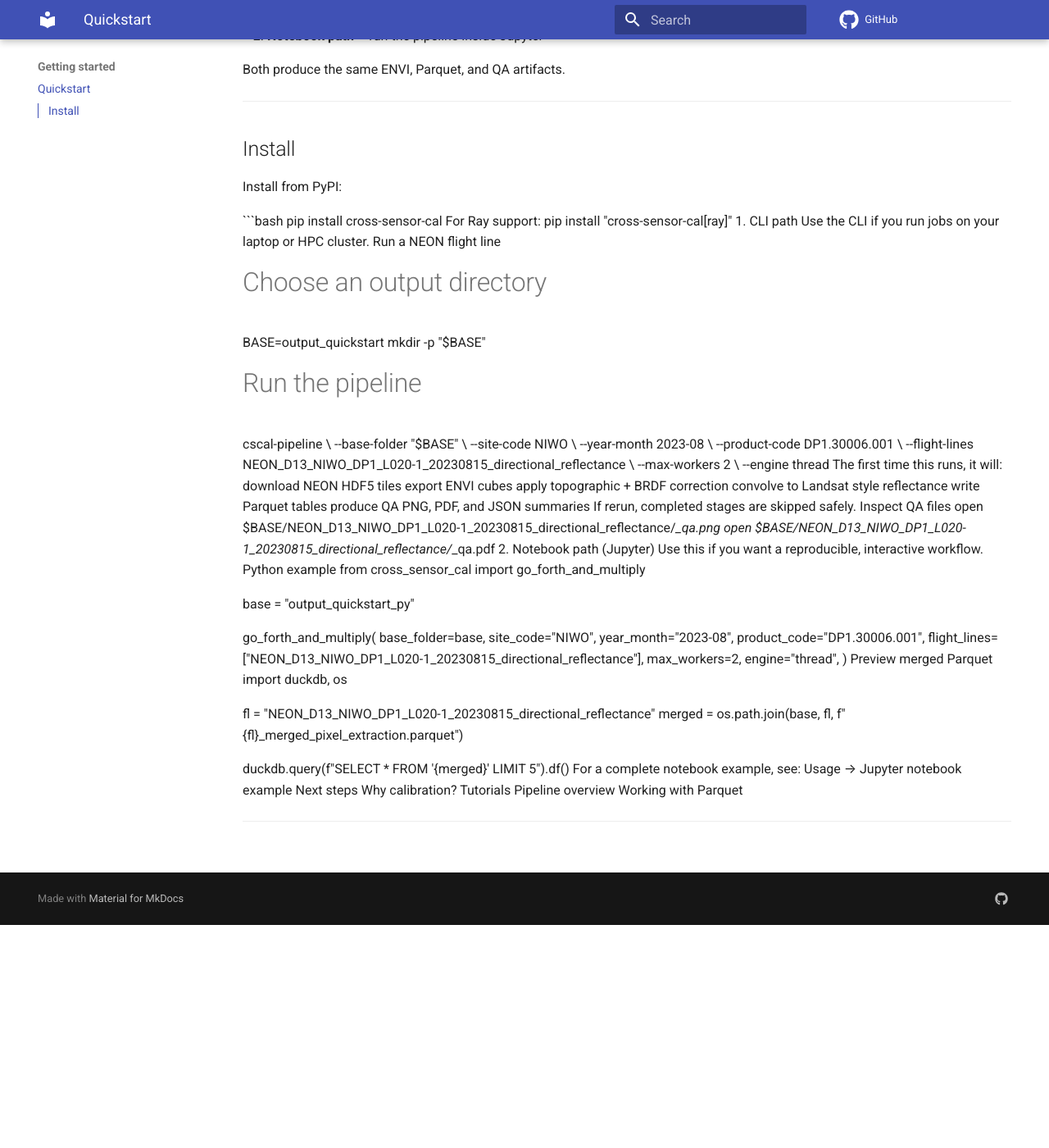
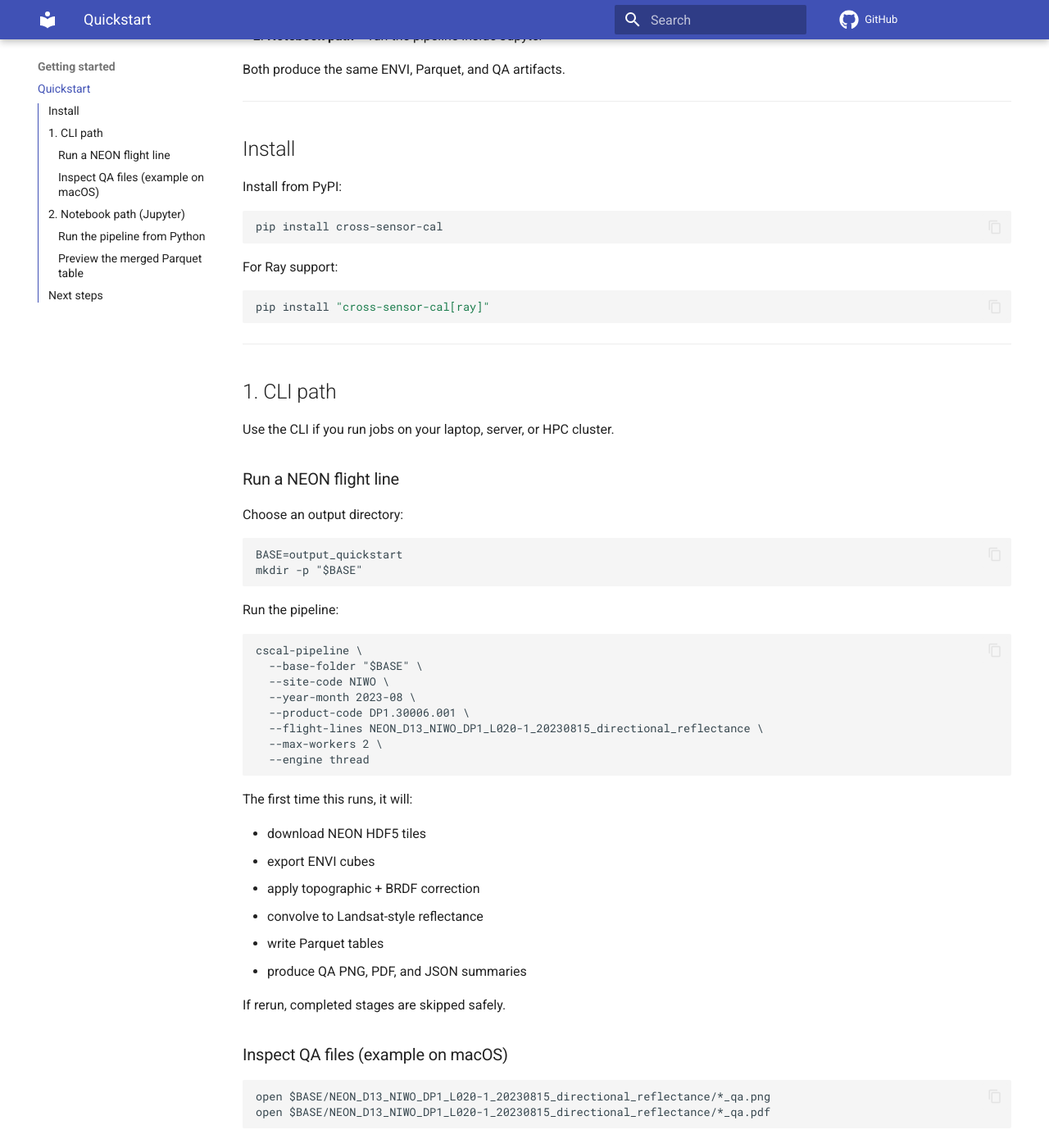
Before and after one commit to earthlab/cross-sensor-cal, an MkDocs documentation site: the page built from docs/quickstart.md, in a window 1280 px wide and 1400 px high, scrolled down 272 px. Shown: the whole window at 82% size. Built offline with MkDocs 1.6.1 and Material for MkDocs 9.7.7, drawn with Linux system fonts in a browser that asks for light colours; comment, search, counter and statistics services are not loaded; some of the changed text lies outside the part shown.

Commit message:
Update quickstart documentation formatting

````diff
--- a/docs/quickstart.md
+++ b/docs/quickstart.md
@@ -13,66 +13,97 @@ Both produce the same ENVI, Parquet, and QA artifacts.
 
 Install from PyPI:
 
-```bash
-pip install cross-sensor-cal
+    pip install cross-sensor-cal
+
 For Ray support:
-pip install "cross-sensor-cal[ray]"
-1. CLI path
-Use the CLI if you run jobs on your laptop or HPC cluster.
-Run a NEON flight line
-# Choose an output directory
-BASE=output_quickstart
-mkdir -p "$BASE"
 
-# Run the pipeline
-cscal-pipeline \
-  --base-folder "$BASE" \
-  --site-code NIWO \
-  --year-month 2023-08 \
-  --product-code DP1.30006.001 \
-  --flight-lines NEON_D13_NIWO_DP1_L020-1_20230815_directional_reflectance \
-  --max-workers 2 \
-  --engine thread
-The first time this runs, it will:
-download NEON HDF5 tiles
-export ENVI cubes
-apply topographic + BRDF correction
-convolve to Landsat style reflectance
-write Parquet tables
-produce QA PNG, PDF, and JSON summaries
-If rerun, completed stages are skipped safely.
-Inspect QA files
-open $BASE/NEON_D13_NIWO_DP1_L020-1_20230815_directional_reflectance/*_qa.png
-open $BASE/NEON_D13_NIWO_DP1_L020-1_20230815_directional_reflectance/*_qa.pdf
-2. Notebook path (Jupyter)
-Use this if you want a reproducible, interactive workflow.
-Python example
-from cross_sensor_cal import go_forth_and_multiply
-
-base = "output_quickstart_py"
-
-go_forth_and_multiply(
-    base_folder=base,
-    site_code="NIWO",
-    year_month="2023-08",
-    product_code="DP1.30006.001",
-    flight_lines=["NEON_D13_NIWO_DP1_L020-1_20230815_directional_reflectance"],
-    max_workers=2,
-    engine="thread",
-)
-Preview merged Parquet
-import duckdb, os
-
-fl = "NEON_D13_NIWO_DP1_L020-1_20230815_directional_reflectance"
-merged = os.path.join(base, fl, f"{fl}_merged_pixel_extraction.parquet")
-
-duckdb.query(f"SELECT * FROM '{merged}' LIMIT 5").df()
-For a complete notebook example, see:
-Usage → Jupyter notebook example
-Next steps
-Why calibration?
-Tutorials
-Pipeline overview
-Working with Parquet
+    pip install "cross-sensor-cal[ray]"
 
 ---
+
+## 1. CLI path
+
+Use the CLI if you run jobs on your laptop, server, or HPC cluster.
+
+### Run a NEON flight line
+
+Choose an output directory:
+
+    BASE=output_quickstart
+    mkdir -p "$BASE"
+
+Run the pipeline:
+
+    cscal-pipeline \
+      --base-folder "$BASE" \
+      --site-code NIWO \
+      --year-month 2023-08 \
+      --product-code DP1.30006.001 \
+      --flight-lines NEON_D13_NIWO_DP1_L020-1_20230815_directional_reflectance \
+      --max-workers 2 \
+      --engine thread
+
+The first time this runs, it will:
+
+- download NEON HDF5 tiles
+- export ENVI cubes
+- apply topographic + BRDF correction
+- convolve to Landsat-style reflectance
+- write Parquet tables
+- produce QA PNG, PDF, and JSON summaries
+
+If rerun, completed stages are skipped safely.
+
+### Inspect QA files (example on macOS)
+
+    open $BASE/NEON_D13_NIWO_DP1_L020-1_20230815_directional_reflectance/*_qa.png
+    open $BASE/NEON_D13_NIWO_DP1_L020-1_20230815_directional_reflectance/*_qa.pdf
+
+---
+
+## 2. Notebook path (Jupyter)
+
+Use this if you want an interactive, reproducible workflow.
+
+### Run the pipeline from Python
+
+In a notebook cell:
+
+    from cross_sensor_cal import go_forth_and_multiply
+
+    base = "output_quickstart_py"
+
+    go_forth_and_multiply(
+        base_folder=base,
+        site_code="NIWO",
+        year_month="2023-08",
+        product_code="DP1.30006.001",
+        flight_lines=["NEON_D13_NIWO_DP1_L020-1_20230815_directional_reflectance"],
+        max_workers=2,
+        engine="thread",
+    )
+
+### Preview the merged Parquet table
+
+    import duckdb, os
+
+    fl = "NEON_D13_NIWO_DP1_L020-1_20230815_directional_reflectance"
+    merged = os.path.join(base, fl, f"{fl}_merged_pixel_extraction.parquet")
+
+    duckdb.query(f"SELECT * FROM '{merged}' LIMIT 5").df()
+
+For a more complete notebook-style walkthrough, see:
+**Usage → Jupyter notebook example**
+
+---
+
+## Next steps
+
+- [Why cross-sensor calibration?](concepts/why-calibration.md)
+- [Tutorials](tutorials/neon-to-envi.md)
+- [Pipeline overview & stages](pipeline/stages.md)
+- [Working with Parquet outputs](usage/parquet.md)
+
+---
+
+END OF INSTRUCTIONS.
````
